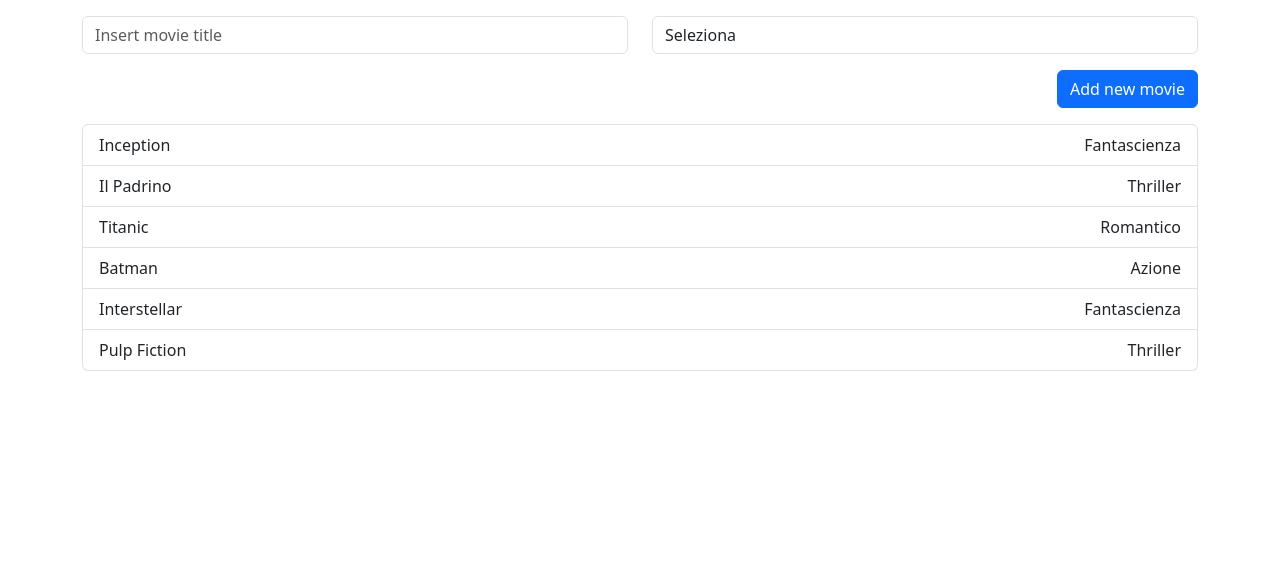
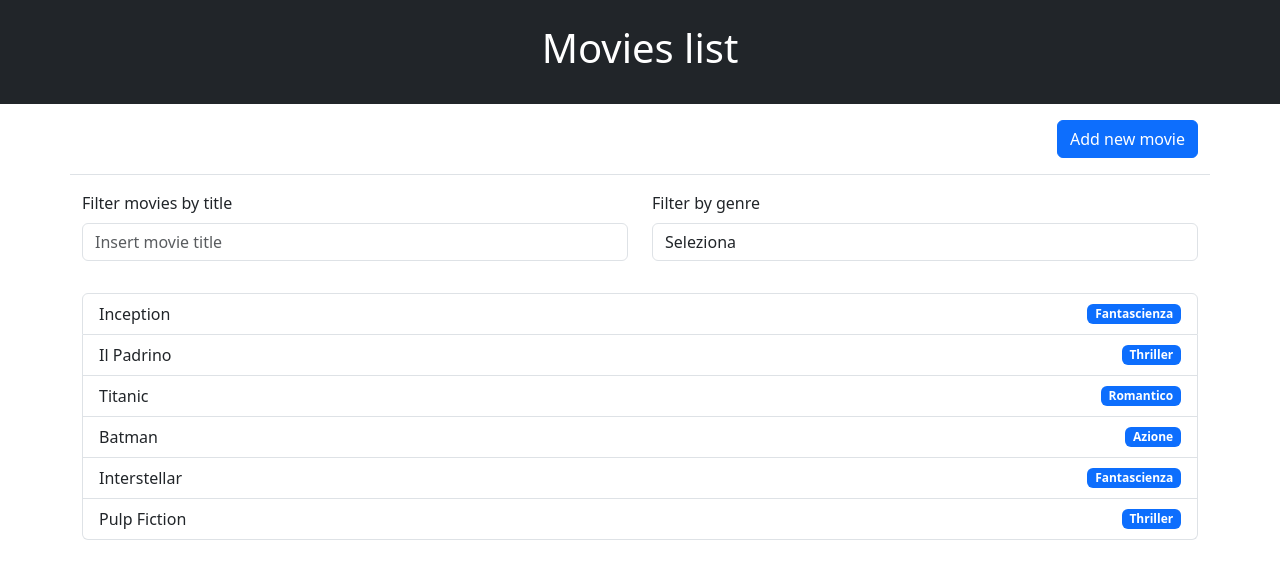
Before and after one commit to micheleferri01/react-movie-filter, a React (Vite) app: page / in a window 1280 px wide. Shown: the top 578 px of the page. Built offline with nearby package versions, Linux system fonts and the light colour scheme.

Commit message:
scomposizione in componenti

```diff
--- a/src/App.jsx
+++ b/src/App.jsx
@@ -1,6 +1,9 @@
-import { useEffect, useState } from 'react'
-import initialMoviesList from './assets/data/movies-list.js'
+import { useEffect, useState } from 'react';
+import initialMoviesList from './assets/data/movies-list.js';
 import { genreList } from './assets/data/genre-list.js';
+import MovieTitleInput from './components/MovieTitleInput.jsx';
+import MovieGenreSelector from './components/MovieGenreSelector.jsx';
+import ListGenerator from './components/ListGenerator.jsx';
 
 export default function App() {
   // da la lista dei movies
@@ -48,25 +51,14 @@ export default function App() {
 
   return (
     <>
-      <div className='container'>
-        <div className='my-3'>
-          <div className="row align-items-center">
-            <div className="col">
-              <input value={filterMoviesTitle} onChange={(e) => setFilterMoviesTitle(e.target.value)} type="text" name='movie title filter' id='filter-movie-titles' placeholder='Insert movie title' className='form-control'/>
+    <header className='text-bg-dark'>
+      <div className="container py-4">
+        <h1 className='text-center'>Movies list</h1>
       </div>
-            <div className="col">
-              <select value={filteredGenre} onChange={(e) => setFilteredGenre(e.target.value)} name='genre filter' id='genre-filter' className='form-control'>
-                <option value="">Seleziona</option>
-                {
-                  genreList.map((genre, index) => <option key={index} value={genre}>{genre}</option>)
-                }
-              </select>
-            </div>
-          </div>
-        </div>
-      </div>
+    </header>
 
-      <div className="container d-flex justify-content-end my-3">
+    <div className='sticky-top'>
+        <div className="container d-flex justify-content-end py-3 border-bottom">
           <button type="button" className="btn btn-primary" data-bs-toggle="modal" data-bs-target="#modal-form">
             Add new movie
           </button>
@@ -78,21 +70,11 @@ export default function App() {
                   <button type="button" className="btn-close" data-bs-dismiss="modal" aria-label="Close"></button>
                 </div>
                 <div className="modal-body">
-                <form onSubmit={(e) => handleFormAddMovie(e)} className='d-flex flex-column'>
-                  <div className='mb-3'>
-                    <label htmlFor="movie-title-input" className='form-label'>Movie title</label>
-                    <input value={movieTitleInput} onChange={(e) => setMovieTitleInput(e.target.value)} type="text" className='form-control' name='movie title input' id='movie-title-input' placeholder='insert movie title' />
-                  </div>
-                  <div className='mb-3'>
-                    <label htmlFor="genre-input" className='label-form'>Genre</label>
-                    <select value={genreInput} onChange={(e) => setGenreInput(e.target.value)} name="genre input" id="genre-input" className='form-control'>
-                      <option value="">Seleziona</option>
-                      {
-                        genreList.map((genre, index) => <option key={index} value={genre}>{genre}</option>)
-                      }
+                  <form onSubmit={(e) => handleFormAddMovie(e)} className='d-flex flex-column gap-3'>
+                    <MovieTitleInput inputController={movieTitleInput} onSetInputController={setMovieTitleInput} inputIdentifier={'movie-title-input'} labelForInput={'Movie title'} inputPlaceHolder={'Insert movie title'} />
 
-                    </select>
-                  </div>
+                    <MovieGenreSelector inputController={genreInput} onSetInputController={setGenreInput} inputIdentifier={'genre-input'} labelForInput={'Genre'} optionArray={genreList} />
+
                     <div className='d-flex justify-content-end'>
                       <button className="btn btn-primary" data-bs-dismiss="modal">Add</button>
                     </div>
@@ -104,15 +86,19 @@ export default function App() {
         </div>
 
         <div className='container'>
-        <ul className='list-group'>
-          {
-            filteredMoviesList.map((movie, index) => (
-              <li key={index} className='list-group-item d-flex justify-content-between align-items-center'>{movie.title} <span>{movie.genre}</span></li>
-            ))
-          }
-        </ul>
+          <div className='my-3'>
+            <div className="row align-items-center">
+              <div className="col">
+                <MovieTitleInput inputController={filterMoviesTitle} onSetInputController={setFilterMoviesTitle} inputIdentifier={'filter-movie-titles'} labelForInput={'Filter movies by title'} inputPlaceHolder={'Insert movie title'} />
               </div>
-
+              <div className="col">
+                <MovieGenreSelector inputController={filteredGenre} onSetInputController={setFilteredGenre} inputIdentifier={'genre-filter'} labelForInput={'Filter by genre'} optionArray={genreList} />
+              </div>
+            </div>
+          </div>
+        </div>
+    </div>
+      <ListGenerator listToGenerate={filteredMoviesList}/>
     </>
   )
 }
--- /dev/null
+++ b/src/components/ListGenerator.jsx
@@ -0,0 +1,13 @@
+export default function ListGenerator({listToGenerate}){
+    return (
+        <div className='container py-3'>
+            <ul className='list-group'>
+                {
+                    listToGenerate.map((movie, index) => (
+                        <li key={index} className='list-group-item d-flex justify-content-between align-items-center'>{movie.title} <span className='badge text-bg-primary'>{movie.genre}</span></li>
+                    ))
+                }
+            </ul>
+        </div>
+    )
+}
--- /dev/null
+++ b/src/components/MovieGenreSelector.jsx
@@ -0,0 +1,16 @@
+
+export default function MovieGenreSelector({ inputController, onSetInputController, inputIdentifier, labelForInput, optionArray }) {
+    return (
+        <>
+            <div>
+                <label htmlFor={inputIdentifier} className='form-label'>{labelForInput}</label>
+                <select value={inputController} onChange={(e) => onSetInputController(e.target.value)} name={inputIdentifier} id={inputIdentifier} className='form-control'>
+                    <option value="">Seleziona</option>
+                    {
+                        optionArray.map((genre, index) => { return <option key={index} value={genre}>{genre}</option>})
+                    }
+                </select>
+            </div>
+        </>
+    )
+}
--- /dev/null
+++ b/src/components/MovieTitleInput.jsx
@@ -0,0 +1,11 @@
+export default function MovieTitleInput({inputController, onSetInputController, inputIdentifier, labelForInput, inputPlaceHolder} ) {
+
+    return (
+        <>
+            <div>
+            <label htmlFor={inputIdentifier} className='form-label'>{labelForInput}</label>
+            <input value={inputController} onChange={(e) => onSetInputController(e.target.value)} type="text" className='form-control' name={inputIdentifier} id={inputIdentifier} placeholder={inputPlaceHolder} />
+            </div>
+        </>
+    )
+}
```
Lines whose indentation alone changed are shown as unchanged.
